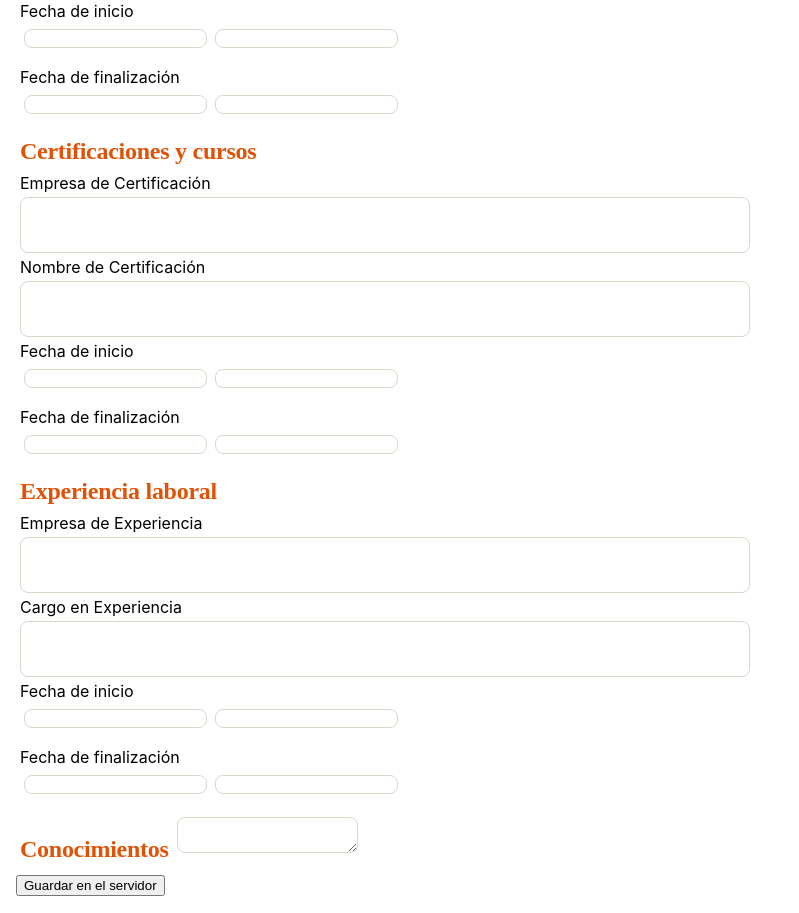
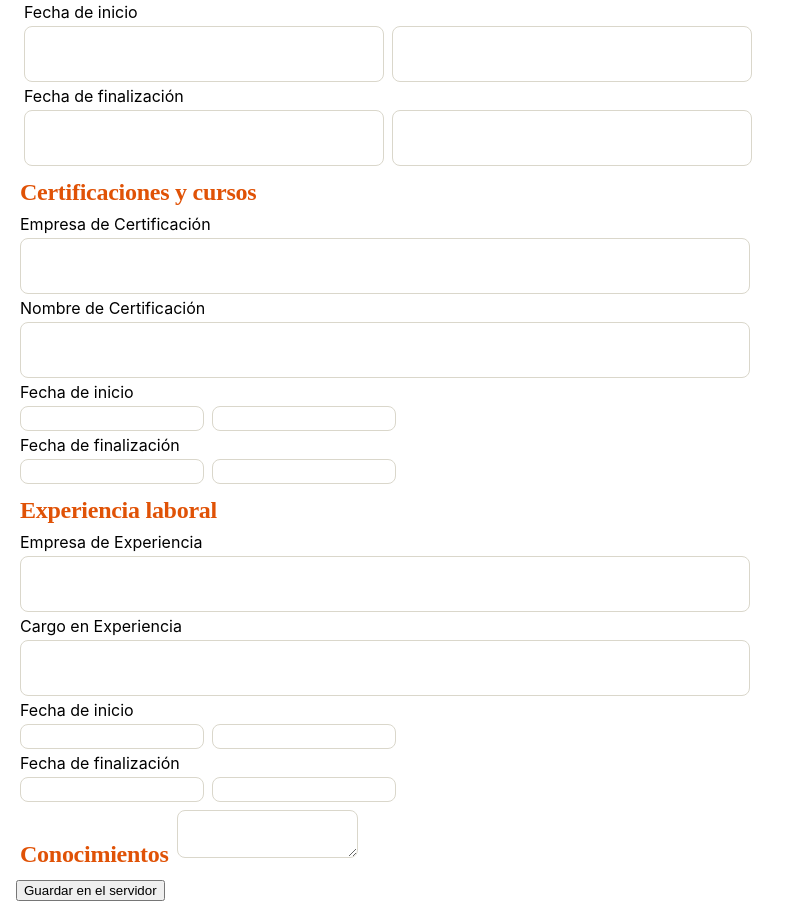
Before and after one commit to dinessa-ga/BlueTab_desarrollo, a React (Create React App) app: page / in a window 1280 px wide. Shown: the part 569-1482 px from the top of the page, without its empty margins (0-799 px from the left). Built offline with nearby package versions, Linux system fonts and the light colour scheme; no server answers.

Commit message:
feat: cambios de estilos y clases en Prueba1FU.js

```diff
--- a/src/components/Prueba1FU.css
+++ b/src/components/Prueba1FU.css
@@ -6,43 +6,100 @@
 .group-title{
     color: var(--Naranja-Bluetab, #E05206);
     font-family: Titillium Web;
-    font-size: 24px;
+    font-size: 1.5rem;
     font-style: normal;
     font-weight: 600;
-    line-height: 150%; /* 36px */
-    letter-spacing: -0.264px;
+    line-height: 150%; /* 2.25rem */
+    letter-spacing: -0.0165rem;
 
 }
 #formCv input, textarea{
-
-    border-radius: 8px;
+    border-radius: 0.5rem;
     border: 1px solid var(--Gris-claro-Bluetab, #DAD7CB);
     background: var(--Blanco, #FFF);
+    color: var(--Gris-Bluetab, #675C53);
+
+    /* Cuerpo texto */
+    font-family: Titillium Web;
+    font-size: 0.875rem;
+    font-style: normal;
+    font-weight: 400;
+    line-height: 150%; /* 1.3125rem */
+    letter-spacing: -0.00963rem;
 }
 
 .group-large-input{
     display: flex;
-    width: 712px;
-    height: 38px;
-    padding: 8px;
+    width: 44.5rem;
+    height: 2.375rem;
+    padding: 0.5rem;
     align-items: flex-start;
-    gap: 10px;
+    gap: 0.625rem;
     flex-shrink: 0;
 }
 
 #summary{
     display: flex;
-    width: 712px;
-    height: 114px;
-    padding: 8px;
+    width: 44.5rem;
+    height: 7.125rem;
+    padding: 0.5rem;
     align-items: flex-start;
-    gap: 10px;
+    gap: 0.625rem;
     flex-shrink: 0;
 }
 
 .container-date{
+    display: flex;
+    margin: 0;
+}
 
-    width: 712px;
-    height: 38px;
+.input-date{
+
+    width: 21.369rem;
+    height: 2.375rem;
+    padding: 0.5rem;
+
+    align-items: flex-start;
     flex-shrink: 0;
 }
+
+
+:root {
+    --azul-bluetab: rgba(33, 36, 146, 1);
+    --azul-claro-bluetab: rgba(111, 154, 211, 1);
+    --blanco: rgba(255, 255, 255, 1);
+    --cuerpo-texto-font-family: "TitilliumWeb-Regular", Helvetica;
+    --cuerpo-texto-font-size: 14px;
+    --cuerpo-texto-font-style: normal;
+    --cuerpo-texto-font-weight: 400;
+    --cuerpo-texto-letter-spacing: -0.1540000033378601px;
+    --cuerpo-texto-line-height: 150%;
+    --gris-bluetab: rgba(103, 92, 83, 1);
+    --gris-claro-bluetab: rgba(218, 215, 203, 1);
+    --gris-men: rgba(237, 235, 231, 1);
+    --naranja-bluetab: rgba(224, 82, 6, 1);
+    --sombra-boton: 0px 4px 8px 0px rgba(0, 0, 0, 0.25);
+    --texto-men-desplegado-font-family: "TitilliumWeb-SemiBold", Helvetica;
+    --texto-men-desplegado-font-size: 11px;
+    --texto-men-desplegado-font-style: normal;
+    --texto-men-desplegado-font-weight: 600;
+    --texto-men-desplegado-letter-spacing: -0.12100000262260437px;
+    --texto-men-desplegado-line-height: 150%;
+    --texto-principal-men-font-family: "TitilliumWeb-Bold", Helvetica;
+    --texto-principal-men-font-size: 12px;
+    --texto-principal-men-font-style: normal;
+    --texto-principal-men-font-weight: 700;
+    --texto-principal-men-letter-spacing: -0.13200000286102295px;
+    --texto-principal-men-line-height: 150%;
+    --texto-secundario-men-font-family: "TitilliumWeb-Regular", Helvetica;
+    --texto-secundario-men-font-size: 12px;
+    --texto-secundario-men-font-style: normal;
+    --texto-secundario-men-font-weight: 400;
+    --texto-secundario-men-letter-spacing: -0.13200000286102295px;
+    --texto-secundario-men-line-height: 150%;
+    --variable-collection-blanco: rgba(255, 255, 255, 1);
+  }
+
+  input[type="date"], input[type="text"]{
+
+}
--- a/src/components/Prueba1FU.js
+++ b/src/components/Prueba1FU.js
@@ -106,6 +106,7 @@ export default function UploadCV() {
           value={formData.summary}
           onChange={handleChange}
         />
+        <section>
           <p className="group-title">Educación</p>
           <label htmlFor="education_institution">Institución Educativa</label>
           <input
@@ -131,6 +132,7 @@ export default function UploadCV() {
           <div className="container-date">
             <input
               type="text"
+              className="input-date"
               id="education_startMonth"
               name="education_startMonth"
               value={formData.education_startMonth}
@@ -139,6 +141,7 @@ export default function UploadCV() {
 
             <input
               type="text"
+              className="input-date"
               id="education_startYear"
               name="education_startYear"
               value={formData.education_startYear}
@@ -150,6 +153,7 @@ export default function UploadCV() {
           <div className="container-date">
             <input
               type="text"
+              className="input-date"
               id="education_lastMonth"
               name="education_lastMonth"
               value={formData.education_lastMonth}
@@ -158,12 +162,15 @@ export default function UploadCV() {
 
             <input
               type="text"
+              className="input-date"
               id="education_lastYear"
               name="education_lastYear"
               value={formData.education_lastYear}
               onChange={handleChange}
             />
           </div>
+        </section>
+
 
         <p className="group-title">Certificaciones y cursos</p>
         <label htmlFor="certification_company">Empresa de Certificación</label>
@@ -189,17 +196,17 @@ export default function UploadCV() {
         <div className="container-date">
           <input
             type="text"
-            id="education_startMonth"
-            name="education_startMonth"
-            value={formData.education_startMonth}
+            id="certification_startMonth"
+            name="certification_startMonth"
+            value={formData.certification_startMonth}
             onChange={handleChange}
           />
 
           <input
             type="text"
-            id="education_startYear"
-            name="education_startYear"
-            value={formData.education_startYear}
+            id="certification_startYear"
+            name="certificationn_startYear"
+            value={formData.certification_startYear}
             onChange={handleChange}
           />
         </div>
@@ -208,17 +215,17 @@ export default function UploadCV() {
         <div className="container-date">
           <input
             type="text"
-            id="education_lastMonth"
-            name="education_lastMonth"
-            value={formData.education_lastMonth}
+            id="certification_lastMonth"
+            name="certification_lastMonth"
+            value={formData.certification_lastMonth}
             onChange={handleChange}
           />
 
           <input
             type="text"
-            id="education_lastYear"
-            name="education_lastYear"
-            value={formData.education_lastYear}
+            id="certification_lastYear"
+            name="certification_lastYear"
+            value={formData.certification_lastYear}
             onChange={handleChange}
           />
         </div>
@@ -248,36 +255,36 @@ export default function UploadCV() {
         <div className="container-date">
           <input
             type="text"
-            id="education_startMonth"
-            name="education_startMonth"
-            value={formData.education_startMonth}
+            id="experience_startMonth"
+            name="experience_startMonth"
+            value={formData.experience_startMonth}
             onChange={handleChange}
           />
 
           <input
             type="text"
-            id="education_startYear"
-            name="education_startYear"
-            value={formData.education_startYear}
+            id="experience_startYear"
+            name="experience_startYear"
+            value={formData.experience_startYear}experience
             onChange={handleChange}
           />
         </div>
 
-        <label htmlFor="education_lastMonth">Fecha de finalización</label>
+        <label htmlFor="experience_lastMonth">Fecha de finalización</label>
         <div className="container-date">
           <input
             type="text"
-            id="education_lastMonth"
-            name="education_lastMonth"
-            value={formData.education_lastMonth}
+            id="experience_lastMonth"
+            name="experience_lastMonth"
+            value={formData.experience_lastMonth}
             onChange={handleChange}
           />
 
           <input
             type="text"
-            id="education_lastYear"
-            name="education_lastYear"
-            value={formData.education_lastYear}
+            id="experience_lastYear"
+            name="experience_lastYear"
+            value={formData.experience_lastYear}certification
             onChange={handleChange}
           />
         </div>
```
Lines whose indentation alone changed are shown as unchanged.
